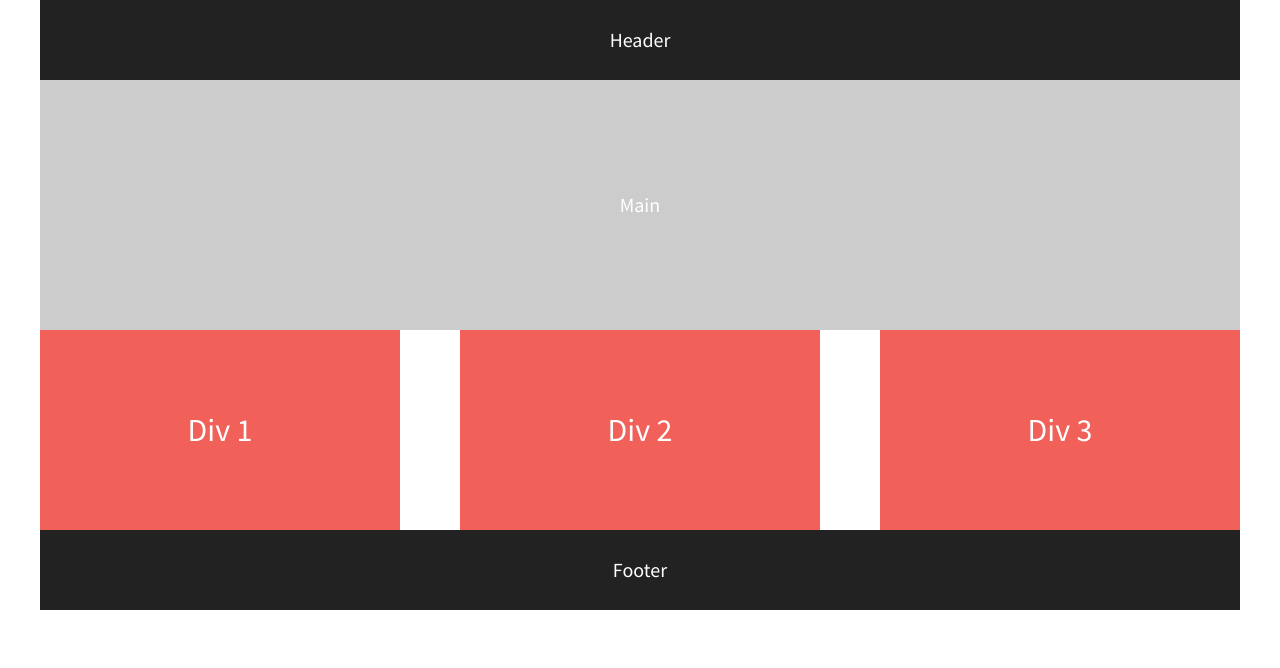
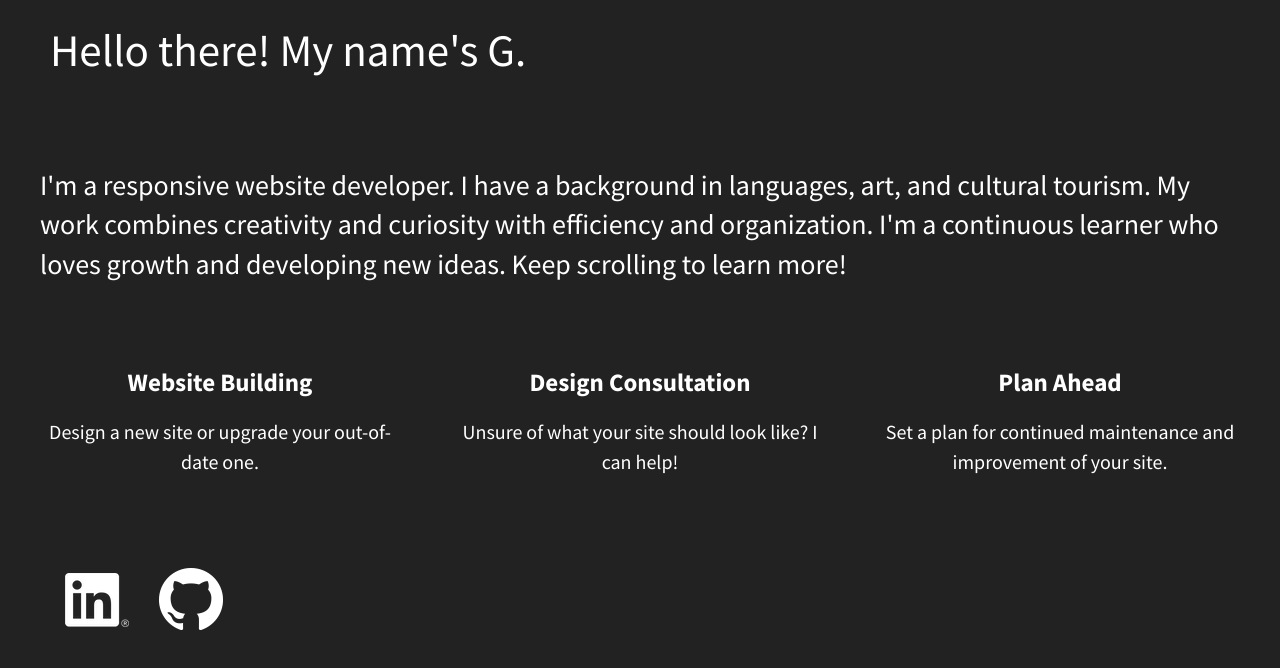
Before and after one commit to gbonds/flexbox-wireframe, a plain HTML site: page index.html in a window 1280 px wide. Drawn offline with nearby package versions, Linux system fonts and the light colour scheme.

Commit message:
Added custom styles and content

```diff
--- a/css/main.css
+++ b/css/main.css
@@ -96,7 +96,7 @@ textarea {
    ========================================================================== */
 
 html {
-  background-color: #fff;
+  background-color: #222;
   height: 100%;
   width: 100%;
 }
@@ -111,13 +111,11 @@ body {
 
 header,
 footer {
-  background-color: #222;
   height: 80px;
   width: 100%;
 }
 
 main {
-  background-color: #ccc;
   height: 250px;
   width: 100%;
 }
@@ -130,23 +128,43 @@ main {
     align-items: center;
 }
 
+header,
+footer {
+    justify-content: left;
+    padding: 10px;
+}
+
+footer img {
+    padding: 15px;
+}
+
 .flex-container {
     display: flex;
     justify-content: space-between;
     align-items: center;
     flex-flow: row wrap;
+
 }
 
 .flex-items {
   color: #fff;
   line-height: 1.5em;
-  font-size: 1.6em;
-  background-color: #f16059;
+  font-size: 1em;
   width: 30%;
   height: 200px;
-  display: flex;
-  justify-content: center;
-  align-items: center;
+  text-align: center;
+}
+
+header {
+    font-size: 2.25em;
+}
+
+main {
+    font-size: 1.4em;
+}
+
+h1 {
+    font-size: 1.25em;
 }
 
 /* ==========================================================================
--- a/index.html
+++ b/index.html
@@ -22,18 +22,24 @@
 
         <!-- Add your site or application content here -->
         <section class="flex-container">
-            <header>Header</header>
-            <main>Main</main>
+            <header>Hello there! My name's G.</header>
+            <main> I'm a responsive website developer. I have a background in languages, art, and cultural tourism. My work combines creativity and curiosity with efficiency and organization. I'm a continuous learner who loves growth and developing new ideas. Keep scrolling to learn more!</main>
             <div id="div-1" class="flex-items">
-                Div 1
+                <h1>Website Building</h1>
+                <p>Design a new site or upgrade your out-of-date one.</p>
             </div>
             <div id="div-2" class="flex-items">
-                Div 2
+                <h1>Design Consultation</h1>
+                <p>Unsure of what your site should look like? I can help!</p>
             </div>
             <div id="div-3" class="flex-items">
-                Div 3
+                <h1>Plan Ahead</h1>
+                <p>Set a plan for continued maintenance and improvement of your site.</p>
             </div>
-            <footer>Footer</footer>
+            <footer>
+                <img src="img/LI-In-Bug.png" alt="LinkedIn icon">
+                <img src="img/GitHub-Mark-Light-64px.png" alt="GitHub icon">
+            </footer>
         </section>
 
         <script src="https://ajax.googleapis.com/ajax/libs/jquery/1.11.3/jquery.min.js"></script>
```
Also changed, not shown: img/GitHub-Mark-Light-64px.png (added), img/LI-In-Bug.png (added).
